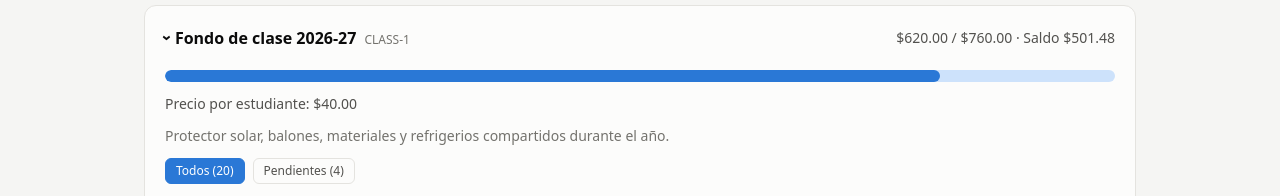
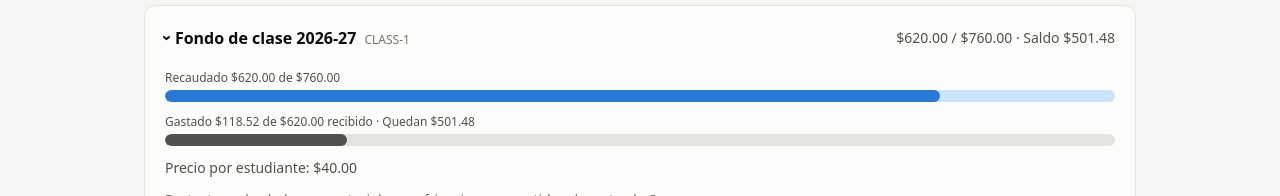
Before and after one commit to gabosom/class-treasurer-tracker, a Next.js app: page /directiva in a window 1280 px wide. Both pictures are taken after a click on the heading 640 px from the left and 616 px from the top of the page. Shown: the part 578-774 px from the top of the page. Built offline with nearby package versions, Linux system fonts and the light colour scheme; no server answers.

Commit message:
Fund cards: labeled collection bar plus a spending bar (spent of money received, what's left)
Co-Authored-By: Claude Opus 5.5 <noreply@anthropic.com>
Claude-Session: https://claude.ai/code/session_01LkpVvHrv3za8FN9WnMJVze

```diff
--- a/src/components/DirectivaDashboard.tsx
+++ b/src/components/DirectivaDashboard.tsx
@@ -91,8 +91,12 @@ export function DirectivaDashboard({ v, t, lang }: { v: DirectivaView; t: Dict;
                 </summary>
                 <div className="space-y-3 px-4 pb-4 sm:px-5 sm:pb-5">
                   {f.expectedCents > 0 && (
-                    <Meter value={f.collectedCents} max={f.expectedCents} label={`${$(f.collectedCents)} / ${$(f.expectedCents)}`} />
+                    <div className="space-y-1">
+                      <p className="text-xs text-ink-2">{t.collectedOf($(f.collectedCents), $(f.expectedCents))}</p>
+                      <Meter value={f.collectedCents} max={f.expectedCents} label={t.collectedOf($(f.collectedCents), $(f.expectedCents))} />
+                    </div>
                   )}
+                  {f.expensesCents > 0 && <SpendMeter f={f} t={t} $={$} />}
                   <p className="text-sm text-ink-2">
                     {f.type === "class"
                       ? `${t.price}: ${f.priceCents === null ? t.tbd : $(f.priceCents)}`
@@ -160,3 +164,21 @@ export function DirectivaDashboard({ v, t, lang }: { v: DirectivaView; t: Dict;
     </div>
   );
 }
+
+/** Money in (collected + income) vs. spent; the gap is what's left (the fund balance). */
+function SpendMeter({ f, t, $ }: { f: DirectivaView["funds"][number]; t: Dict; $: (c: number) => string }) {
+  const inCents = f.collectedCents + f.incomeCents;
+  const over = f.expensesCents > inCents;
+  const label = over
+    ? t.overspent($(f.expensesCents), $(f.expensesCents - inCents))
+    : t.spentOf($(f.expensesCents), $(inCents), $(f.balanceCents));
+  return (
+    <div className="space-y-1">
+      <p className={`text-xs ${over ? "text-bad" : "text-ink-2"}`}>
+        {over && <span aria-hidden>⚠ </span>}
+        {label}
+      </p>
+      <Meter value={f.expensesCents} max={over ? f.expensesCents : inCents} label={label} tone="neutral" />
+    </div>
+  );
+}
--- a/src/components/ui.tsx
+++ b/src/components/ui.tsx
@@ -18,8 +18,18 @@ export function Stat({ label, value, help }: { label: string; value: string; hel
   );
 }
 
-/** Progress meter: accent fill on a lighter track of the same hue. */
-export function Meter({ value, max, label }: { value: number; max: number; label: string }) {
+/** Progress meter: accent fill on a lighter track of the same hue; "neutral" = gray fill for spending. */
+export function Meter({
+  value,
+  max,
+  label,
+  tone = "accent",
+}: {
+  value: number;
+  max: number;
+  label: string;
+  tone?: "accent" | "neutral";
+}) {
   const pct = max > 0 ? Math.max(0, Math.min(100, (value / max) * 100)) : 0;
   return (
     <div
@@ -29,9 +39,9 @@ export function Meter({ value, max, label }: { value: number; max: number; label
       aria-valuemax={max}
       aria-valuenow={value}
       title={label}
-      className="h-3 w-full overflow-hidden rounded-full bg-accent-track"
+      className={`h-3 w-full overflow-hidden rounded-full ${tone === "accent" ? "bg-accent-track" : "bg-line"}`}
     >
-      <div className="h-full rounded-full bg-accent" style={{ width: `${pct}%` }} />
+      <div className={`h-full rounded-full ${tone === "accent" ? "bg-accent" : "bg-ink-2"}`} style={{ width: `${pct}%` }} />
     </div>
   );
 }
--- a/src/lib/i18n.ts
+++ b/src/lib/i18n.ts
@@ -128,6 +128,9 @@ const es = {
   } as Record<string, string>,
   paidBy: "pagó",
   inKind: "en especie",
+  collectedOf: (a: string, b: string) => `Recaudado ${a} de ${b}`,
+  spentOf: (a: string, b: string, left: string) => `Gastado ${a} de ${b} recibido · Quedan ${left}`,
+  overspent: (a: string, over: string) => `Gastado ${a}: ${over} más de lo recibido`,
   treasurer: "tesorero",
 };
 
@@ -255,6 +258,9 @@ const en: typeof es = {
   },
   paidBy: "paid by",
   inKind: "in kind",
+  collectedOf: (a, b) => `Collected ${a} of ${b}`,
+  spentOf: (a, b, left) => `Spent ${a} of ${b} received · ${left} left`,
+  overspent: (a, over) => `Spent ${a}: ${over} more than received`,
   treasurer: "treasurer",
 };
 
--- a/src/lib/views.ts
+++ b/src/lib/views.ts
@@ -113,6 +113,8 @@ export interface DirectivaView {
     budget: EventBudget | null;
     expectedCents: number;
     collectedCents: number;
+    incomeCents: number;
+    expensesCents: number;
     balanceCents: number;
     lines: {
       studentId: string;
@@ -155,6 +157,8 @@ export function buildDirectivaView(wb: Workbook, l: Ledger): DirectivaView {
       totalCostCents: f.fund.totalCostCents,
       expectedCents: f.expectedCents,
       collectedCents: f.collectedCents,
+      incomeCents: f.incomeCents,
+      expensesCents: f.expensesCents,
       balanceCents: f.balanceCents,
       lines: f.lines.map((x) => ({
         studentId: x.student.id,
```
